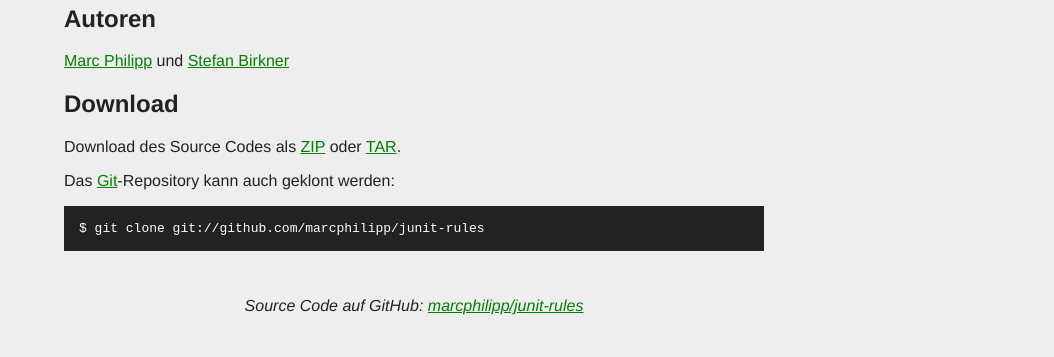
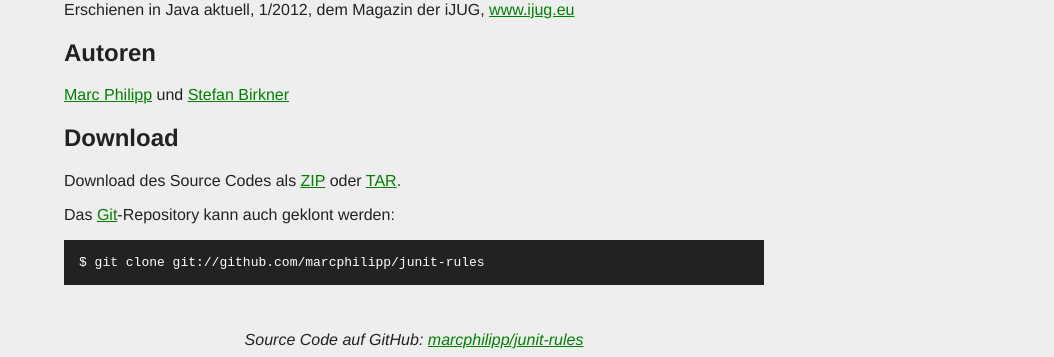
Before and after one commit to marcphilipp/junit-rules, a plain HTML site: page index.html in a window 1280 px wide. Shown: the part 562-919 px from the top of the page, without its empty margins (226-1280 px from the left). Before the commit the page ends 885 px from the top, so only its background shows below. Drawn offline with Linux system fonts and the light colour scheme.

Commit message:
Link to iJUG homepage

```diff
--- a/index.html
+++ b/index.html
@@ -50,6 +50,7 @@
 
     <h2>Artikel</h2>
     <p><a href="https://github.com/downloads/marcphilipp/junit-rules/2012_Java_aktuell_1_Sonderdruck-Philipp-Birkner-JUnit-Rules.pdf"><img src="Java_aktuell_Cover.png" alt="Java aktuell 1/2012 Cover" title="" /></a></p>
+    <p>Erschienen in Java aktuell, 1/2012, dem Magazin der iJUG, <a href="http://www.ijug.eu/">www.ijug.eu</a></p>
 
     <h2>Autoren</h2>
     <p><a href="http://github.com/marcphilipp">Marc Philipp</a> und <a href="http://github.com/stefanbirkner">Stefan Birkner</a></p>
```
